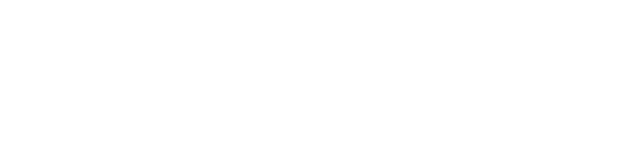
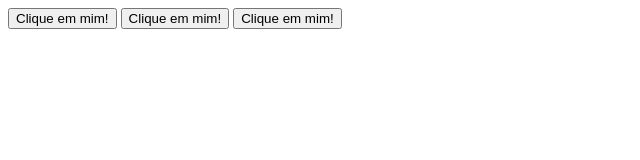
Before and after one commit to LuSN23/criando-paragrafos-ao-clicar-em-botoes, a plain HTML site: page index.html in a window 1280 px wide. Shown: the whole page, without its empty margins (0-640 px from the left). Drawn offline with Linux system fonts and the light colour scheme.

Commit message:
criacao dos botoes clicaveis

```diff
--- a/index.html
+++ b/index.html
@@ -6,6 +6,8 @@
     <script src="script.js" defer></script>
 </head>
 <body>
-
+    <button>Clique em mim!</button>
+    <button>Clique em mim!</button>
+    <button>Clique em mim!</button>
 </body>
 </html>
```
